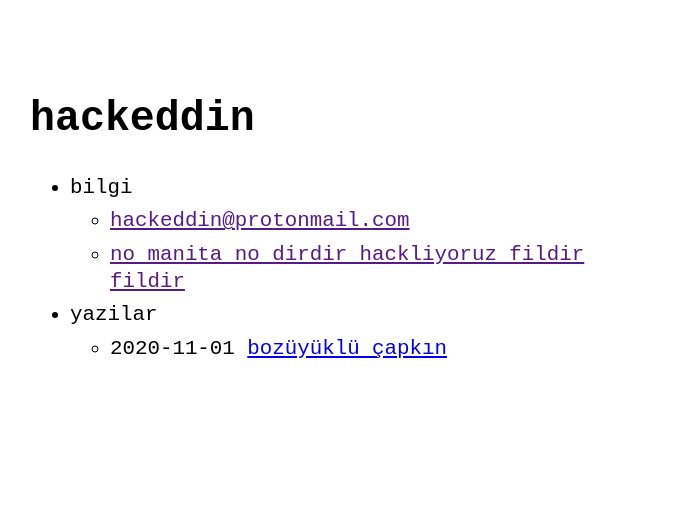
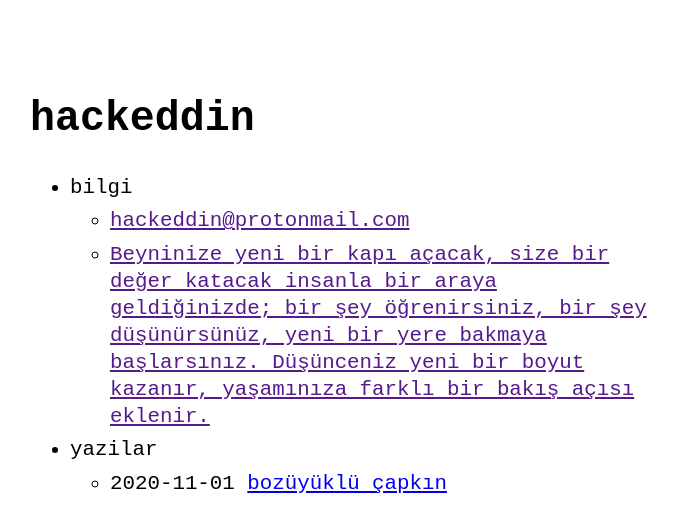
Before and after one commit to hackeddin/blog, a Jekyll site: the page built from index.md, in a window 1280 px wide. Shown: the top 532 px of the page, without its empty margins (290-967 px from the left). Built offline with Jekyll 4.4.1, drawn with Linux system fonts in a browser that asks for light colours.

Commit message:
Update menu.yml

```diff
--- a/_data/menu.yml
+++ b/_data/menu.yml
@@ -6,7 +6,7 @@ entries:
     url: false
     entries:
       - title: hackeddin@protonmail.com
-      - title: "no manita no dirdir hackliyoruz fildir fildir"
+      - title: "Beyninize yeni bir kapı açacak, size bir değer katacak insanla bir araya geldiğinizde; bir şey öğrenirsiniz, bir şey düşünürsünüz, yeni bir yere bakmaya başlarsınız. Düşünceniz yeni bir boyut kazanır, yaşamınıza farklı bir bakış açısı eklenir."
 
   - title: yazilar
     post_list: true
```
